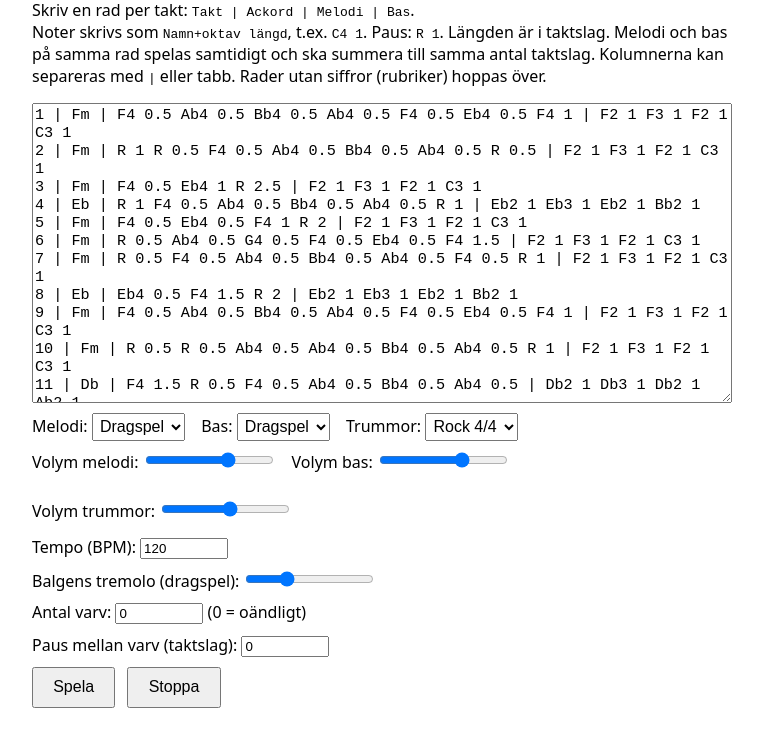
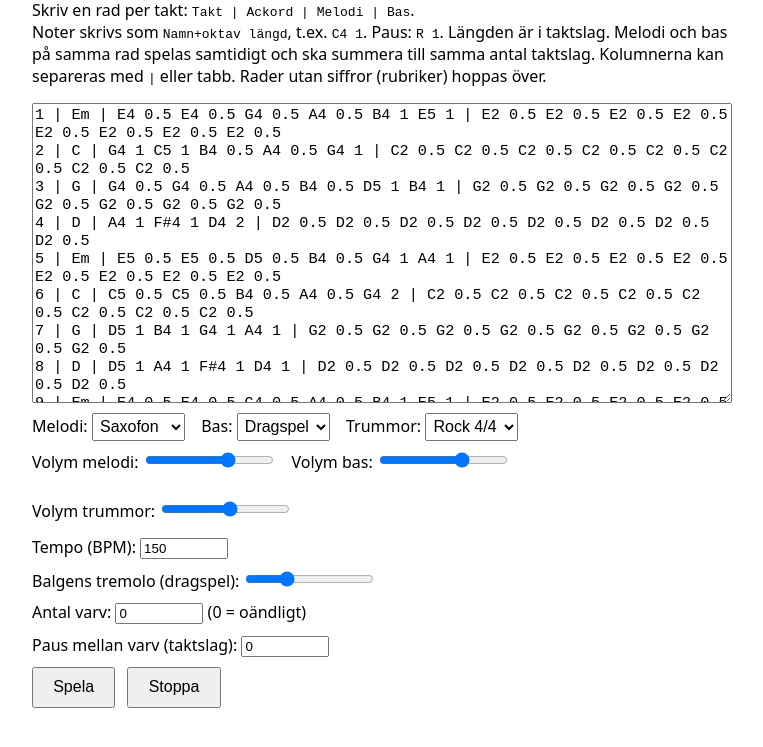
Before and after one commit to Malmis/dragspel, a plain HTML site: page index.html in a window 1280 px wide. Shown: the part 97-844 px from the top of the page, without its empty margins (258-1021 px from the left). Drawn offline with Linux system fonts and the light colour scheme.

Commit message:
bytt melodi

```diff
--- a/index.html
+++ b/index.html
@@ -22,30 +22,30 @@ Noter skrivs som <code>Namn+oktav längd</code>, t.ex. <code>C4 1</code>. Paus:
 Längden är i taktslag. Melodi och bas på samma rad spelas samtidigt och ska summera till samma antal taktslag.
 Kolumnerna kan separeras med <code>|</code> eller tabb. Rader utan siffror (rubriker) hoppas över.</p>
 
-<textarea id="notes">1 | Fm | F4 0.5 Ab4 0.5 Bb4 0.5 Ab4 0.5 F4 0.5 Eb4 0.5 F4 1 | F2 1 F3 1 F2 1 C3 1
-2 | Fm | R 1 R 0.5 F4 0.5 Ab4 0.5 Bb4 0.5 Ab4 0.5 R 0.5 | F2 1 F3 1 F2 1 C3 1
-3 | Fm | F4 0.5 Eb4 1 R 2.5 | F2 1 F3 1 F2 1 C3 1
-4 | Eb | R 1 F4 0.5 Ab4 0.5 Bb4 0.5 Ab4 0.5 R 1 | Eb2 1 Eb3 1 Eb2 1 Bb2 1
-5 | Fm | F4 0.5 Eb4 0.5 F4 1 R 2 | F2 1 F3 1 F2 1 C3 1
-6 | Fm | R 0.5 Ab4 0.5 G4 0.5 F4 0.5 Eb4 0.5 F4 1.5 | F2 1 F3 1 F2 1 C3 1
-7 | Fm | R 0.5 F4 0.5 Ab4 0.5 Bb4 0.5 Ab4 0.5 F4 0.5 R 1 | F2 1 F3 1 F2 1 C3 1
-8 | Eb | Eb4 0.5 F4 1.5 R 2 | Eb2 1 Eb3 1 Eb2 1 Bb2 1
-9 | Fm | F4 0.5 Ab4 0.5 Bb4 0.5 Ab4 0.5 F4 0.5 Eb4 0.5 F4 1 | F2 1 F3 1 F2 1 C3 1
-10 | Fm | R 0.5 R 0.5 Ab4 0.5 Ab4 0.5 Bb4 0.5 Ab4 0.5 R 1 | F2 1 F3 1 F2 1 C3 1
-11 | Db | F4 1.5 R 0.5 F4 0.5 Ab4 0.5 Bb4 0.5 Ab4 0.5 | Db2 1 Db3 1 Db2 1 Ab2 1
-12 | Eb | F4 0.5 Eb4 0.5 F4 1.5 R 1.5 | Eb2 1 Eb3 1 Eb2 1 Bb2 1
-13 | Fm | R 0.5 Ab4 0.5 Ab4 0.5 Bb4 0.5 Ab4 0.5 Eb4 1.5 | F2 1 F3 1 F2 1 C3 1
-14 | Fm | R 4 | F2 1 F3 1 F2 1 C3 1
-15 | Db | R 4 | Db2 1 Db3 1 Db2 1 Ab2 1
-16 | Eb / C | R 4 | Eb2 1 Eb3 1 C3 2</textarea>
+<textarea id="notes">1 | Em | E4 0.5 E4 0.5 G4 0.5 A4 0.5 B4 1 E5 1 | E2 0.5 E2 0.5 E2 0.5 E2 0.5 E2 0.5 E2 0.5 E2 0.5 E2 0.5
+2 | C | G4 1 C5 1 B4 0.5 A4 0.5 G4 1 | C2 0.5 C2 0.5 C2 0.5 C2 0.5 C2 0.5 C2 0.5 C2 0.5 C2 0.5
+3 | G | G4 0.5 G4 0.5 A4 0.5 B4 0.5 D5 1 B4 1 | G2 0.5 G2 0.5 G2 0.5 G2 0.5 G2 0.5 G2 0.5 G2 0.5 G2 0.5
+4 | D | A4 1 F#4 1 D4 2 | D2 0.5 D2 0.5 D2 0.5 D2 0.5 D2 0.5 D2 0.5 D2 0.5 D2 0.5
+5 | Em | E5 0.5 E5 0.5 D5 0.5 B4 0.5 G4 1 A4 1 | E2 0.5 E2 0.5 E2 0.5 E2 0.5 E2 0.5 E2 0.5 E2 0.5 E2 0.5
+6 | C | C5 0.5 C5 0.5 B4 0.5 A4 0.5 G4 2 | C2 0.5 C2 0.5 C2 0.5 C2 0.5 C2 0.5 C2 0.5 C2 0.5 C2 0.5
+7 | G | D5 1 B4 1 G4 1 A4 1 | G2 0.5 G2 0.5 G2 0.5 G2 0.5 G2 0.5 G2 0.5 G2 0.5 G2 0.5
+8 | D | D5 1 A4 1 F#4 1 D4 1 | D2 0.5 D2 0.5 D2 0.5 D2 0.5 D2 0.5 D2 0.5 D2 0.5 D2 0.5
+9 | Em | E4 0.5 E4 0.5 G4 0.5 A4 0.5 B4 1 E5 1 | E2 0.5 E2 0.5 E2 0.5 E2 0.5 E2 0.5 E2 0.5 E2 0.5 E2 0.5
+10 | C | G4 1 C5 1 B4 0.5 A4 0.5 G4 1 | C2 0.5 C2 0.5 C2 0.5 C2 0.5 C2 0.5 C2 0.5 C2 0.5 C2 0.5
+11 | G | G4 0.5 G4 0.5 A4 0.5 B4 0.5 D5 1 B4 1 | G2 0.5 G2 0.5 G2 0.5 G2 0.5 G2 0.5 G2 0.5 G2 0.5 G2 0.5
+12 | D | D4 0.5 D4 0.5 F#4 0.5 A4 0.5 B4 1 A4 1 | D2 0.5 D2 0.5 D2 0.5 D2 0.5 D2 0.5 D2 0.5 D2 0.5 D2 0.5
+13 | Em | E4 1 G4 1 B4 1 E5 1 | E2 0.5 E2 0.5 E2 0.5 E2 0.5 E2 0.5 E2 0.5 E2 0.5 E2 0.5
+14 | C | C5 1 G4 1 E4 1 G4 1 | C2 0.5 C2 0.5 C2 0.5 C2 0.5 C2 0.5 C2 0.5 C2 0.5 C2 0.5
+15 | G | B4 1 D5 1 B4 1 G4 1 | G2 0.5 G2 0.5 G2 0.5 G2 0.5 G2 0.5 G2 0.5 G2 0.5 G2 0.5
+16 | Em | E4 4 | E2 1 E2 1 E2 2</textarea>
 
 <div class="row">
   <label>Melodi:
     <select id="melInst">
-      <option value="accordion" selected>Dragspel</option>
+      <option value="accordion">Dragspel</option>
       <option value="trumpet">Trumpet</option>
       <option value="harmonica">Munspel</option>
-      <option value="saxophone">Saxofon</option>
+      <option value="saxophone" selected>Saxofon</option>
     </select>
   </label>
   <label>Bas:
@@ -72,7 +72,7 @@ Kolumnerna kan separeras med <code>|</code> eller tabb. Rader utan siffror (rubr
   <label>Volym trummor: <input id="drumVol" type="range" min="0" max="1.5" step="0.05" value="0.8"></label>
 </div>
 
-<label>Tempo (BPM): <input id="bpm" type="number" value="120" min="30" max="240"></label>
+<label>Tempo (BPM): <input id="bpm" type="number" value="150" min="30" max="240"></label>
 <label>Balgens tremolo (dragspel): <input id="bellows" type="range" min="0" max="1" step="0.05" value="0.3"></label>
 <label>Antal varv: <input id="repeats" type="number" value="0" min="0" max="999"> (0 = oändligt)</label>
 <label>Paus mellan varv (taktslag): <input id="gap" type="number" value="0" min="0" max="16" step="0.5"></label>
```
